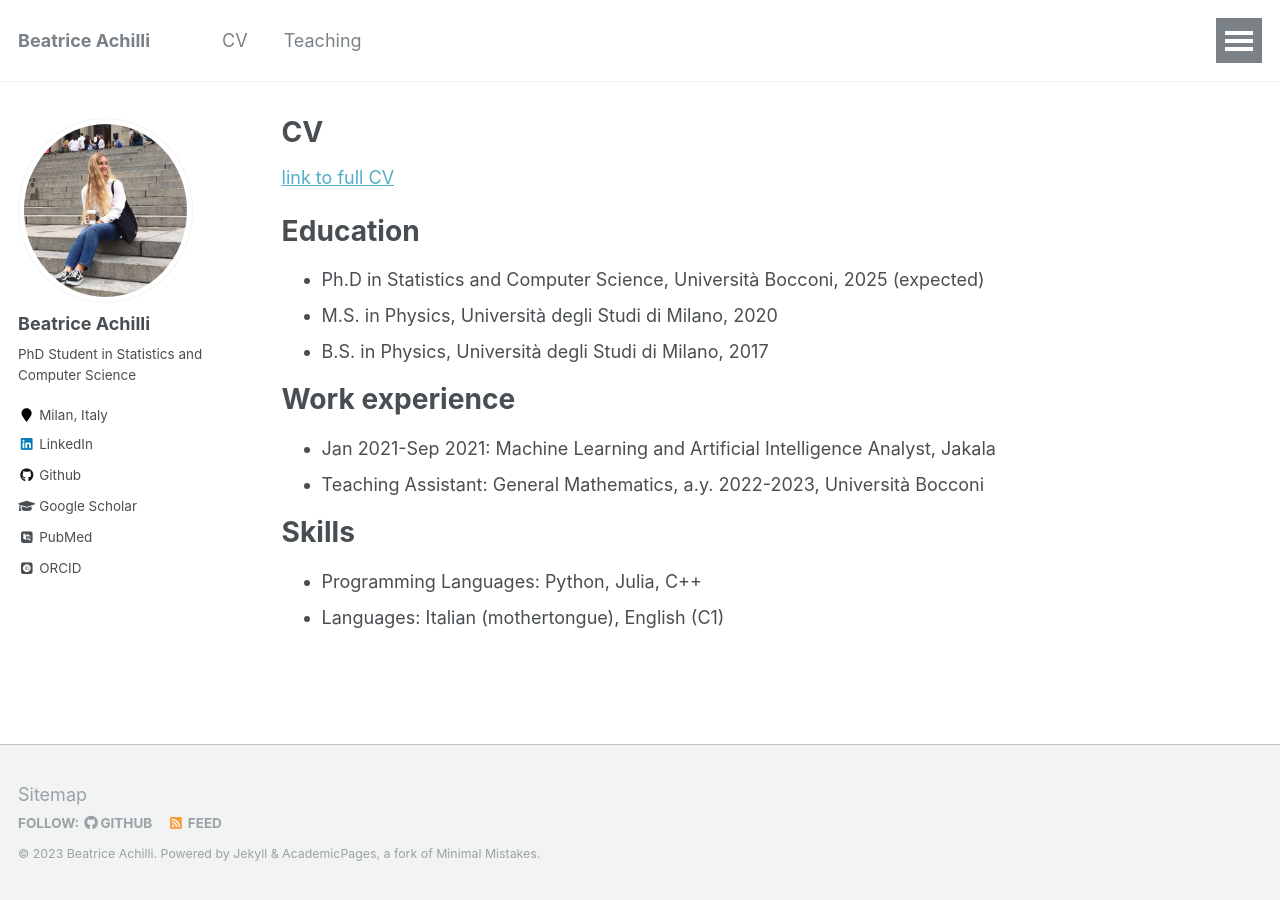
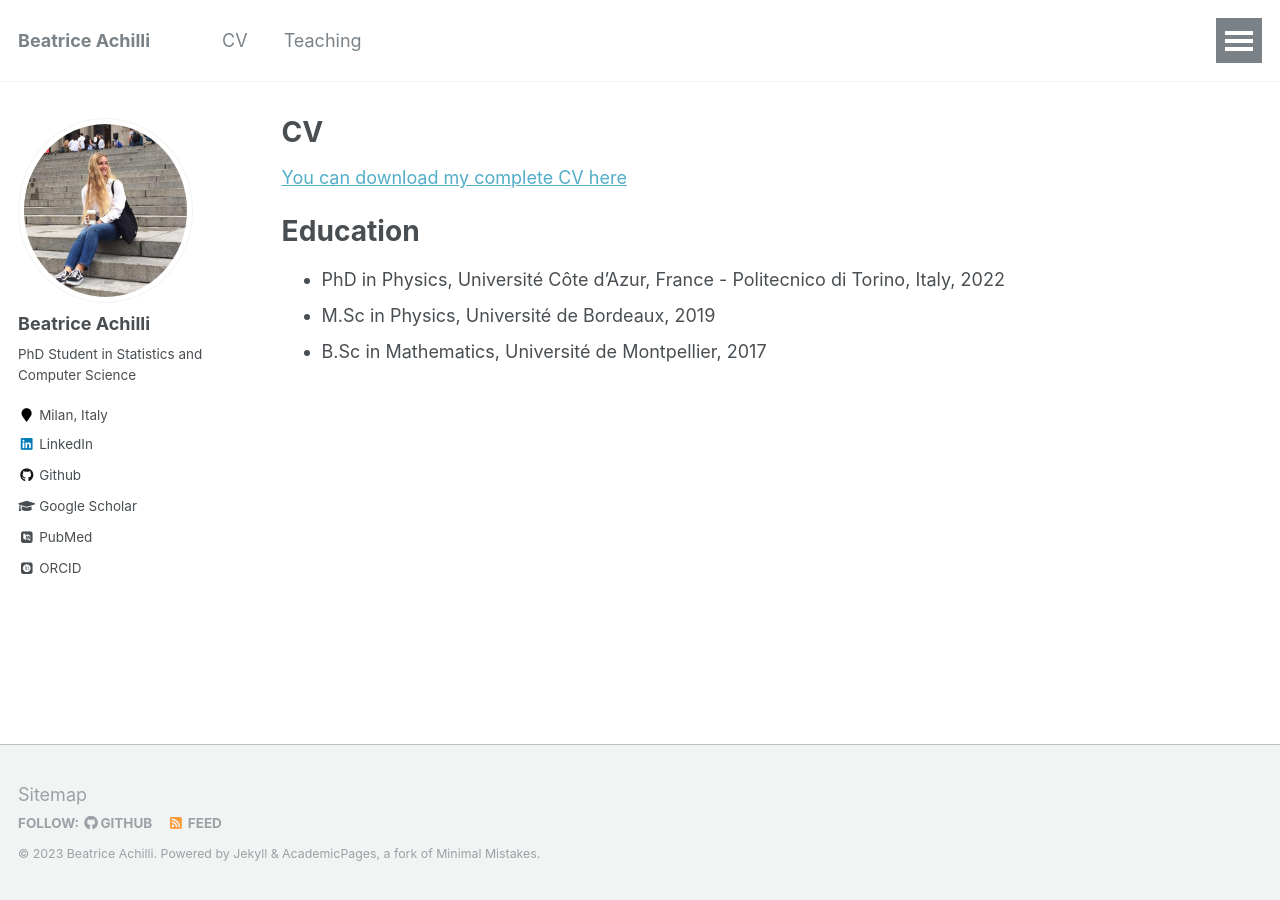
Before and after one commit to K1000Granier/K1000Granier.github.io, a Jekyll site: the page built from _pages/cv.md, in a window 1280 px wide. Built offline with Jekyll 4.4.1, drawn with Linux system fonts in a browser that asks for light colours; some web fonts are replaced.

Commit message:
Update cv.md

```diff
--- a/_pages/cv.md
+++ b/_pages/cv.md
@@ -9,25 +9,16 @@ redirect_from:
 
 {% include base_path %}
 
-[link to full CV](https://beatriceachilli.github.io/files/Curriculum_Vitae_Achilli.pdf)
+[You can download my complete CV here](https://github.com/K1000Granier/K1000Granier.github.io/raw/main/CV_CGranier.pdf)
 
 Education
 ======
-* Ph.D in Statistics and Computer Science, Università Bocconi, 2025 (expected)
-* M.S. in Physics, Università degli Studi di Milano, 2020
-* B.S. in Physics, Università degli Studi di Milano, 2017
+* PhD in Physics, Université Côte d’Azur, France - Politecnico di Torino, Italy, 2022
+* M.Sc in Physics, Université de Bordeaux, 2019
+* B.Sc in Mathematics, Université de Montpellier, 2017
 
 
-Work experience
-======
-* Jan 2021-Sep 2021: Machine Learning and Artificial Intelligence Analyst, Jakala
-* Teaching Assistant: General Mathematics, a.y. 2022-2023, Università Bocconi
 
-
-Skills
-======
-* Programming Languages: Python, Julia, C++
-* Languages: Italian (mothertongue), English (C1)
 
 
 <!---
```
